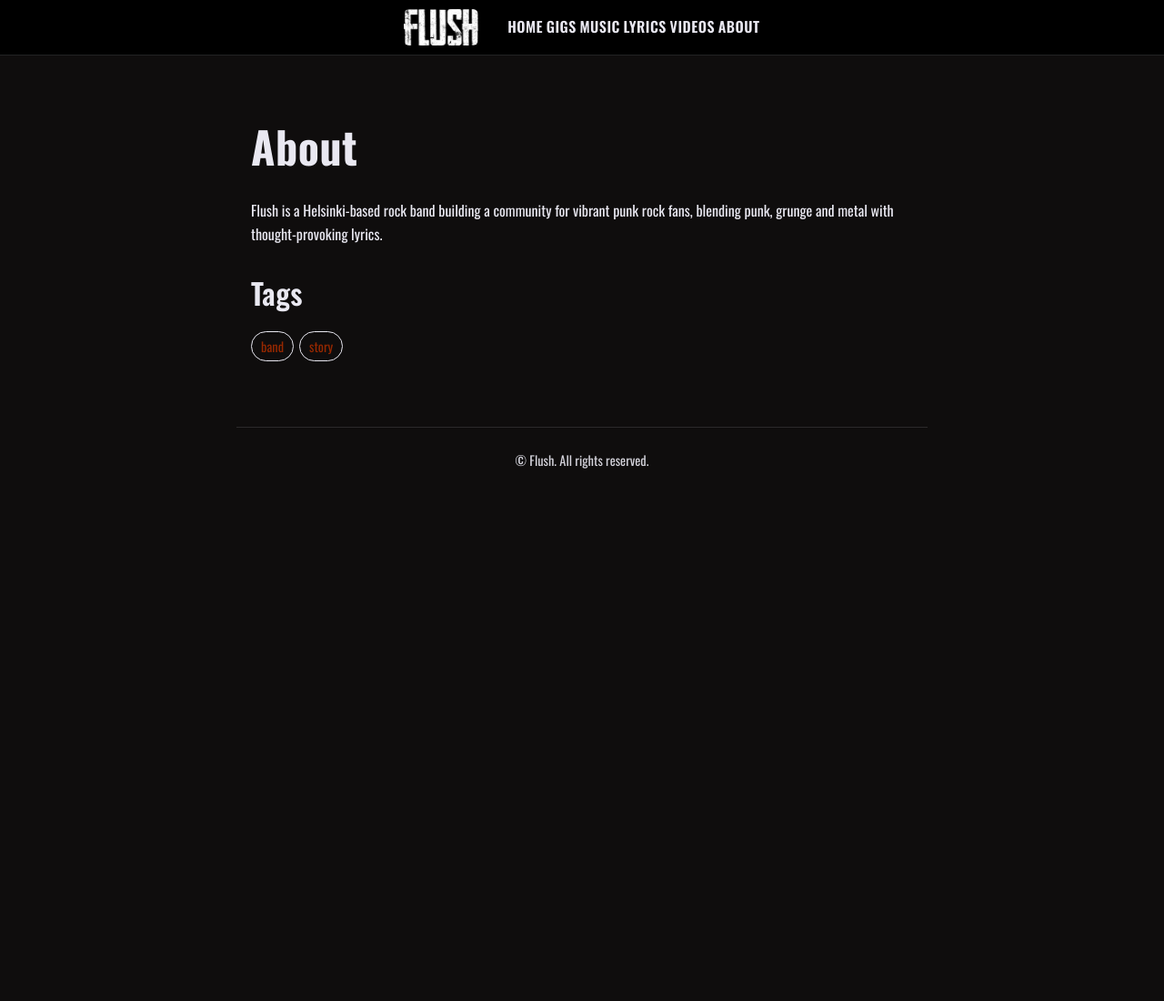
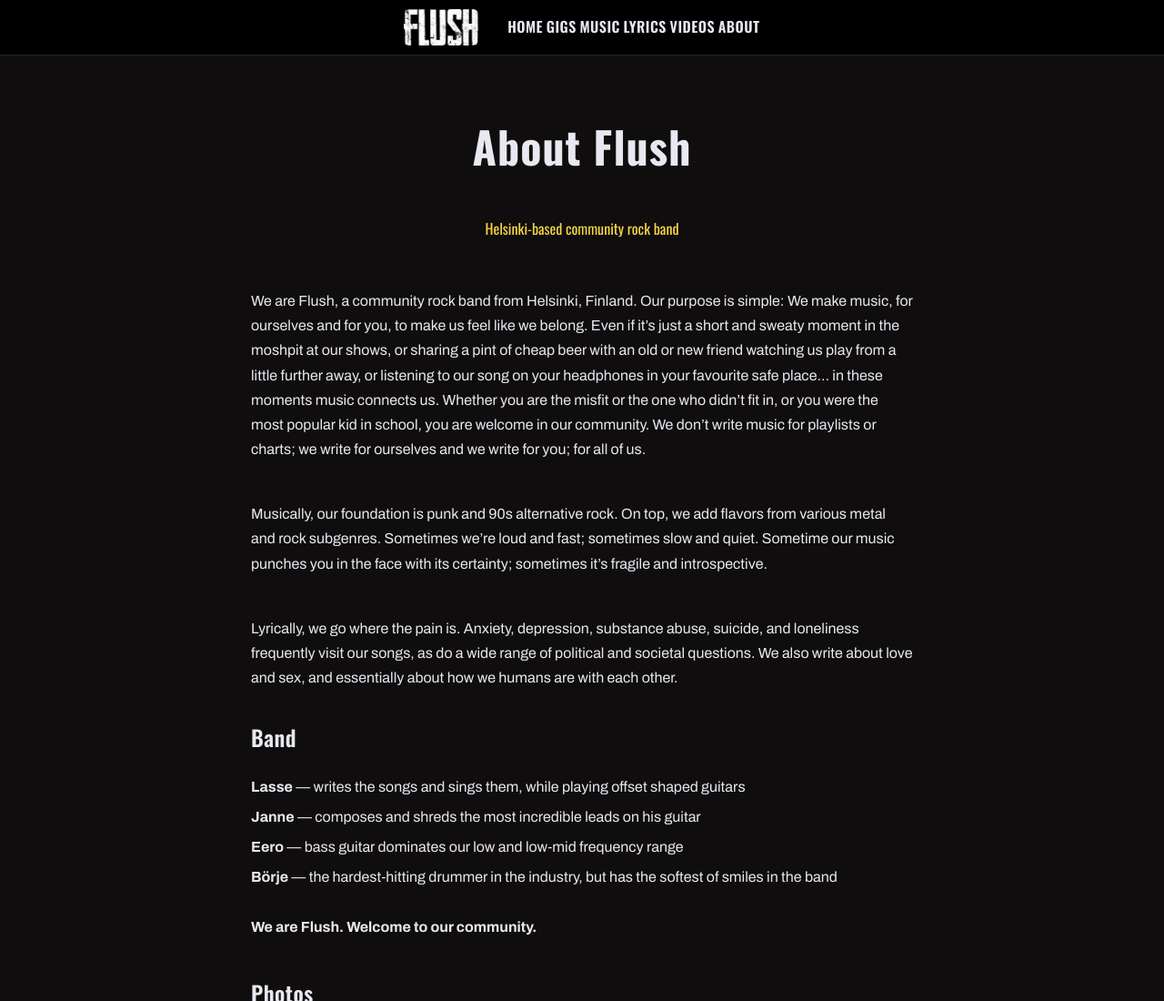
Before and after one commit to lgirs/flush_site_astro, an Astro site: page /about in a window 1280 px wide. Shown: the top 1100 px of the page at 91% size. Before the commit the page ends 800 px from the top, so only its background shows below. Built offline with nearby package versions, Linux system fonts and the light colour scheme; Astro itself is replaced by a stand-in of ours.

Commit message:
Update about.astro

```diff
--- a/src/pages/about.astro
+++ b/src/pages/about.astro
@@ -1,8 +1,91 @@
 ---
+export const pageTitle = "About";
+export const pageTags = ["About", "Band", "Biography"];
+
 import BaseLayout from "../layouts/BaseLayout.astro";
-const tags = ['band', 'story'];
+
+const photos = [
+  { src: "/images/flush_band_live.jpg", alt: "Flush live" },
+  { src: "/images/flush_band_relaxing.jpg", alt: "Flush band" },
+];
 ---
-<BaseLayout title="About" description="About Flush" tags={tags}>
-  <h1>About</h1>
-  <p>Flush is a Helsinki-based rock band building a community for vibrant punk rock fans, blending punk, grunge and metal with thought‑provoking lyrics.</p>
+
+<BaseLayout title="About" description="Flush — band bio, photos and details">
+  <section class="about">
+    <header class="hero">
+      <h1 class="hero-title">About Flush</h1>
+      <p class="hero-sub">Helsinki-based community rock band</p>
+    </header>
+
+    <!-- BIO -->
+    <article class="long-text bio">
+      <p>
+        We are Flush, a community rock band from Helsinki, Finland. Our purpose is simple:
+        We make music, for ourselves and for you, to make us feel like we belong. Even if it’s
+        just a short and sweaty moment in the moshpit at our shows, or sharing a pint of cheap
+        beer with an old or new friend watching us play from a little further away, or listening
+        to our song on your headphones in your favourite safe place… in these moments music
+        connects us. Whether you are the misfit or the one who didn’t fit in, or you were the most
+        popular kid in school, you are welcome in our community. We don’t write music for playlists
+        or charts; we write for ourselves and we write for you; for all of us.
+      </p>
+
+      <p>
+        Musically, our foundation is punk and 90s alternative rock. On top, we add flavors from
+        various metal and rock subgenres. Sometimes we’re loud and fast; sometimes slow and quiet.
+        Sometime our music punches you in the face with its certainty; sometimes it’s fragile and
+        introspective.
+      </p>
+
+      <p>
+        Lyrically, we go where the pain is. Anxiety, depression, substance abuse, suicide, and
+        loneliness frequently visit our songs, as do a wide range of political and societal questions.
+        We also write about love and sex, and essentially about how we humans are with each other.
+      </p>
+
+      <h2 class="h2">Band</h2>
+      <ul class="band">
+        <li><strong>Lasse</strong> — writes the songs and sings them, while playing offset shaped guitars</li>
+        <li><strong>Janne</strong> — composes and shreds the most incredible leads on his guitar</li>
+        <li><strong>Eero</strong> — bass guitar dominates our low and low‑mid frequency range</li>
+        <li><strong>Börje</strong> — the hardest‑hitting drummer in the industry, but has the softest of smiles in the band</li>
+      </ul>
+
+      <p><strong>We are Flush. Welcome to our community.</strong></p>
+    </article>
+
+    <!-- PHOTOS -->
+    <section class="photos">
+      <h2 class="h2">Photos</h2>
+      <div class="photo-grid">
+        {photos.map((p) => (
+          <figure class="photo">
+            <img src={p.src} alt={p.alt} loading="lazy" />
+            {p.alt && <figcaption>{p.alt}</figcaption>}
+          </figure>
+        ))}
+      </div>
+      <p class="note">Add/replace images in <code>/public/images/</code>.</p>
+    </section>
+  </section>
 </BaseLayout>
+
+<style>
+  .about { max-width: 880px; margin: 0 auto; display: grid; gap: 1.25rem; }
+  .hero { text-align: center; display: grid; gap: .25rem; }
+  .hero-title { font-weight: 700; letter-spacing: .02em; }
+  .hero-sub { color: var(--flush-yellow); }
+
+  .bio { display: grid; gap: .75rem; }
+  .h2 { font-size: clamp(1.1rem, 1.2vw + 1rem, 1.5rem); margin: .25rem 0; letter-spacing: .02em; }
+  .band { list-style: none; padding: 0; margin: .25rem 0 0; display: grid; gap: .35rem; }
+
+  .photos { display: grid; gap: .5rem; }
+  .photo-grid { display: grid; grid-template-columns: 1fr; gap: .75rem; }
+  .photo img {
+    width: 100%; height: auto; display: block;
+    border-radius: .35rem; border: 1px solid rgba(233,232,241,.15);
+  }
+  .photo figcaption { font-size: .9rem; opacity: .85; margin-top: .25rem; }
+  .note { opacity: .8; font-size: .9rem; }
+</style>
```
